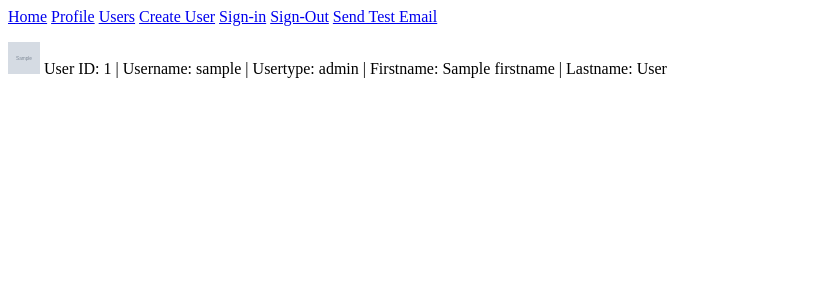
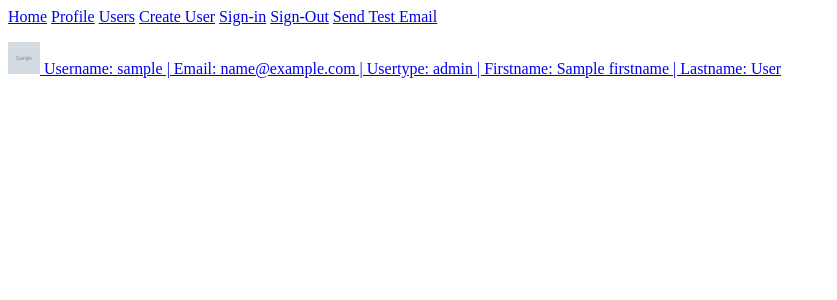
Before and after one commit to AppDomainTeam3/AccountingWebApp, a Flask app: template templates/users.html in a window 1280 px wide. Shown: the top 300 px of the page, without its empty margins (0-837 px from the left). Run offline with Flask 2, Linux system fonts and the light colour scheme; the template is opened without the code that fills it: most values are stand-ins (such as "Sample title", 1, 10 or a date in 2020); grey boxes marked "Sample" are stand-in pictures.

Commit message:
Users are now clickable on the users page. Clicking directs to profile page for that user.

```diff
--- a/templates/users.html
+++ b/templates/users.html
@@ -14,7 +14,7 @@
         </div>
         {% for user_ in userdata %}
         <div>
-            <p><img src={{ user_.avatarlink }} width="32" height="32"> User ID: {{ user_.id }} | Username: {{ user_.username }} | Usertype: {{ user_.usertype }} | Firstname: {{ user_.firstname }} | Lastname: {{ user_.lastname }}</b></p>
+            <p><a href="/users/{{ user_.id }}"><img src={{ user_.avatarlink }} width="32" height="32"> Username: {{ user_.username }} | Email: {{ user_.email }} | Usertype: {{ user_.usertype }} | Firstname: {{ user_.firstname }} | Lastname: {{ user_.lastname }}</a></b></p>
         </div>
         {% endfor %}
     </body>
```
